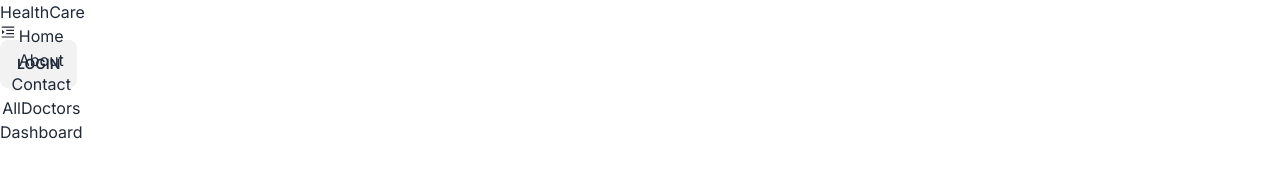
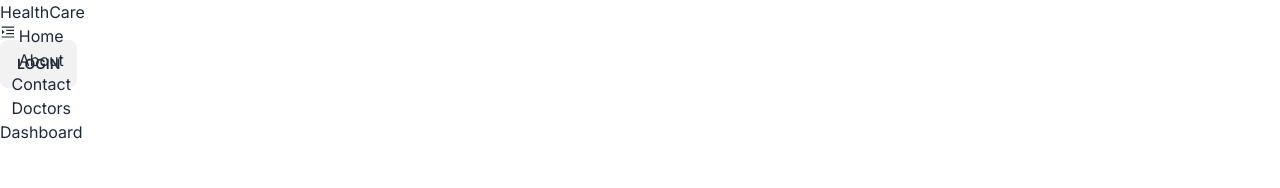
Before and after one commit to sadiawcutecat/hospital-management-system, a Next.js app: page /login in a window 1280 px wide. Shown: the top 188 px of the page. Built offline with nearby package versions, Linux system fonts and the light colour scheme; no server answers.

Commit message:
new commit

```diff
--- a/src/Components/NavBar/NavBar.jsx
+++ b/src/Components/NavBar/NavBar.jsx
@@ -22,8 +22,8 @@ const NavLinks = [
 		// icon: <SlInfo fontSize={20} />,
 	},
 	{
-		label: 'AllDoctors',
-		path: '/allDoctors',
+		label: 'Doctors',
+		path: '/doctors',
 		// icon: <FaUserDoctor fontSize={20} ></FaUserDoctor>
 	},
 	{
```
